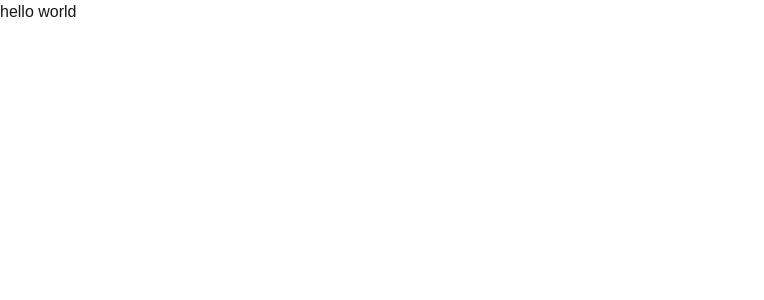
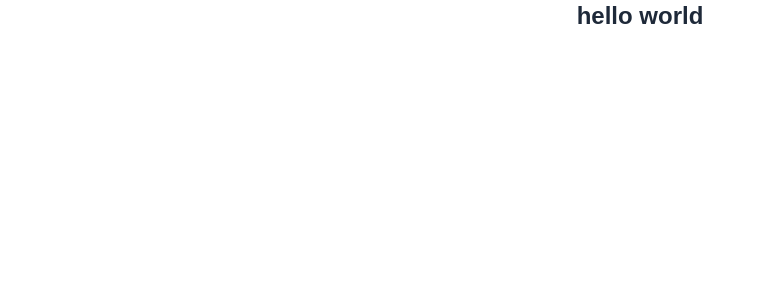
Before and after one commit to IMTISAL911/4th-project-NextJs, a Next.js app: page / in a window 1280 px wide. Shown: the top 300 px of the page, without its empty margins (0-764 px from the left). Built offline with nearby package versions, Linux system fonts and the light colour scheme.

Commit message:
fixex css

```diff
--- a/app/page.tsx
+++ b/app/page.tsx
@@ -4,8 +4,8 @@
 
 export default function Home(){
   return(
-    <div>
-      <h1>hello world</h1>
+    <div className="bg-white min-h-screen ">
+      <h1 className="text-gray-800 text-center font-semibold text-2xl">hello world</h1>
     </div>
   )
 }
```
